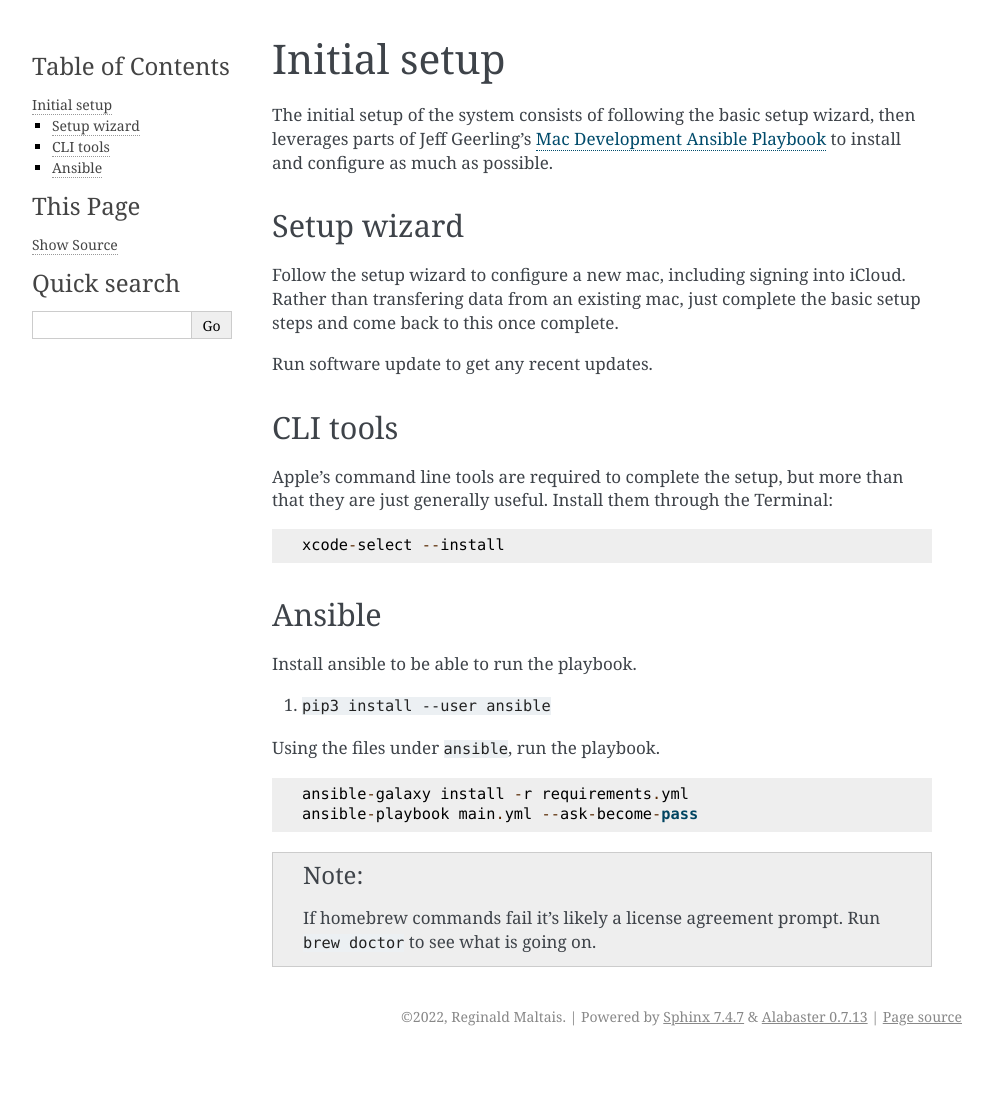
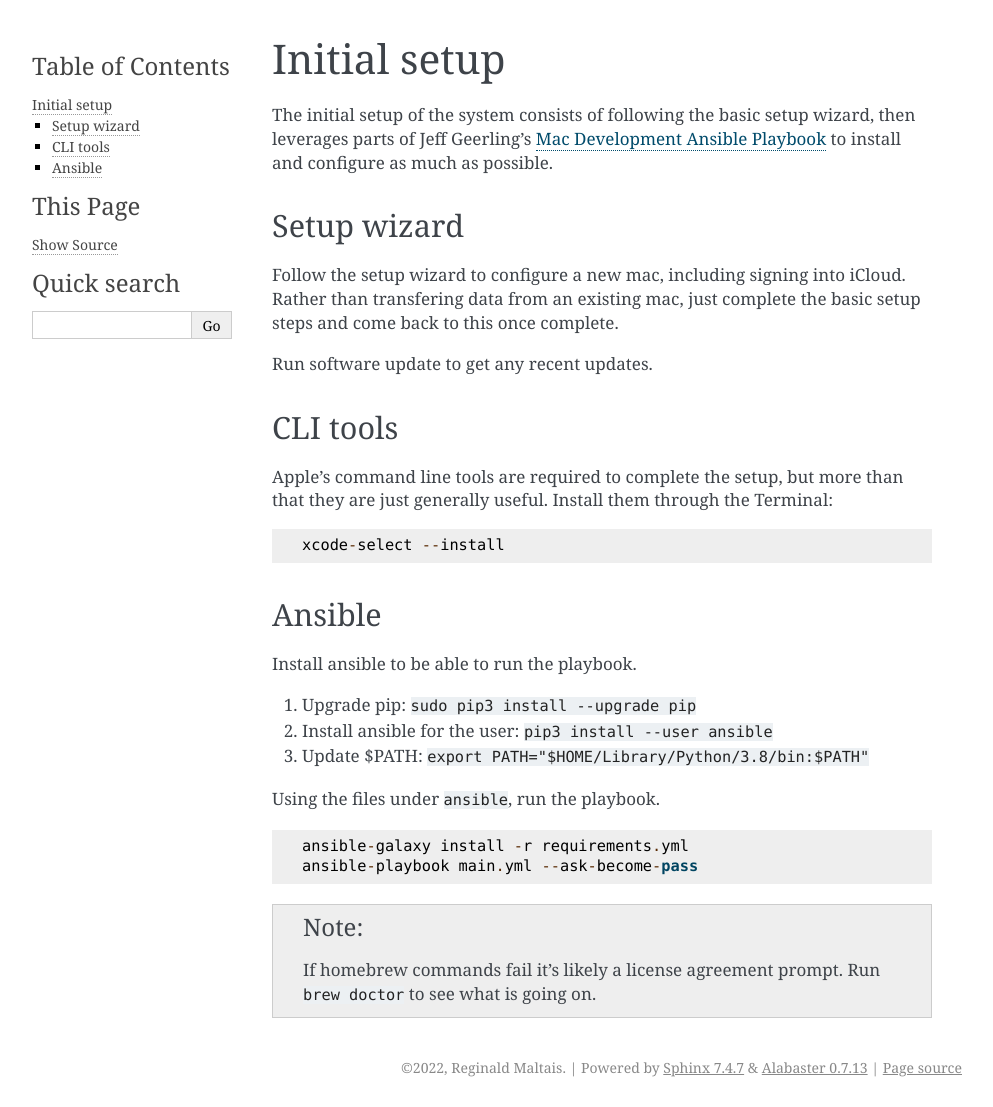
Before and after one commit to goatsweater/mac-setup, a Sphinx documentation site: the page built from docs/setup.rst, in a window 1280 px wide. Shown: the whole page, without its empty margins (148-1141 px from the left). Built offline with Sphinx 7.4.7, drawn with Linux system fonts in a browser that asks for light colours; before the commit the page ends 1056 px from its top, so only the background shows below that.

Commit message:
Update ansible instructions so they work

```diff
--- a/docs/setup.rst
+++ b/docs/setup.rst
@@ -27,7 +27,9 @@ Ansible
 
 Install ansible to be able to run the playbook.
 
-1. ``pip3 install --user ansible``
+1. Upgrade pip: ``sudo pip3 install --upgrade pip``
+2. Install ansible for the user: ``pip3 install --user ansible``
+3. Update $PATH: ``export PATH="$HOME/Library/Python/3.8/bin:$PATH"``
 
 Using the files under :file:`ansible`, run the playbook.
 
```
